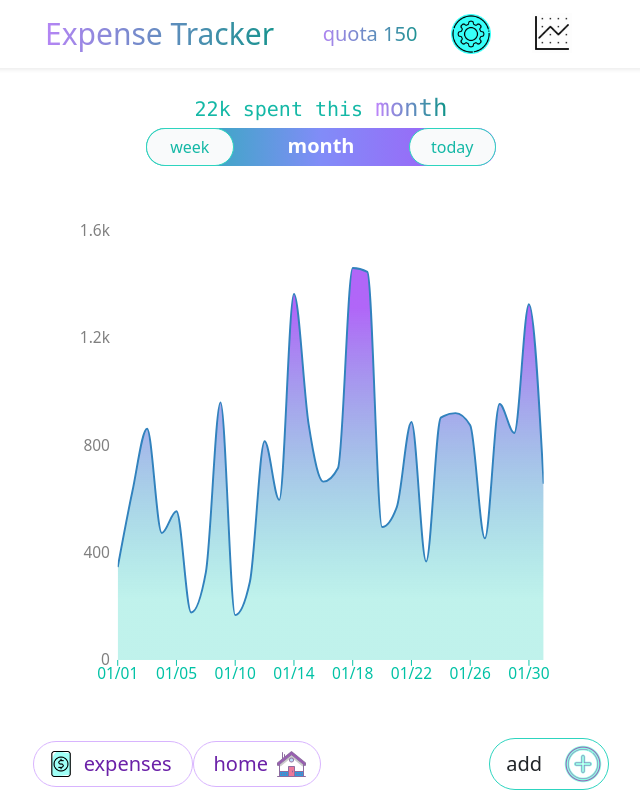
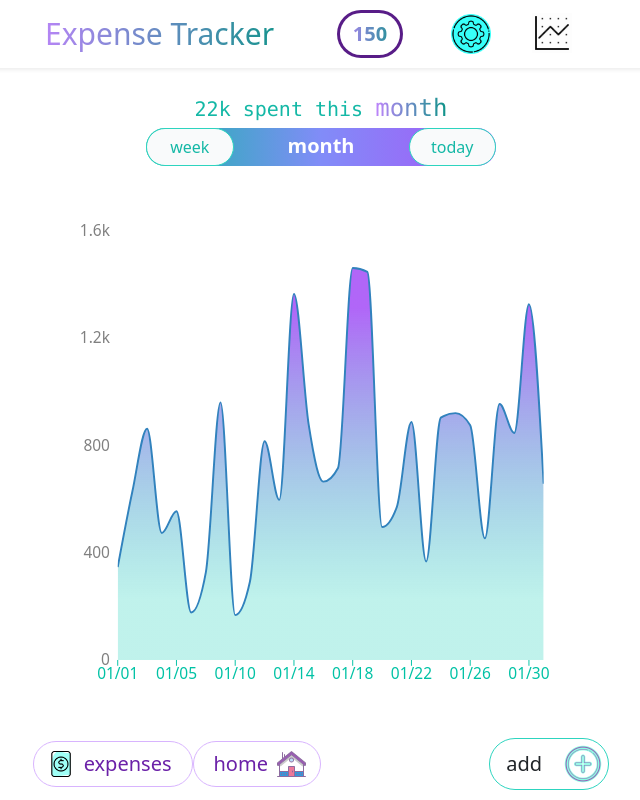
Before and after one commit to ahmadkhudai/next-tracker, a Next.js app: page / in a window 1280 px wide. Shown: the whole page, without its empty margins (319-959 px from the left). Built offline with nearby package versions, Linux system fonts and the light colour scheme.

Commit message:
hid home stats for now

```diff
--- a/pages/components/HomeHeader/HomeHeader.tsx
+++ b/pages/components/HomeHeader/HomeHeader.tsx
@@ -57,7 +57,7 @@ export default function HomeHeader(props: Props) {
                                 Tracker</p>  <OutlineRoundedButton onClick={() => {
                             openPanel(OptionsPanels.QuotaPanel)
                         }}
-                                                                   styleClasses={" text-center w-auto text-transparent bg-clip-text bg-gradient-to-r from-purple-400 to-teal-600 text-xl "}>quota {settings?.maxAcceptableRange.value}</OutlineRoundedButton>
+                                                                   styleClasses={" text-center w-auto text-transparent bg-clip-text bg-gradient-to-r from-purple-400 to-teal-600 font-bold text-xl ring ring-purple-900"}>{settings?.maxAcceptableRange.value}</OutlineRoundedButton>
 
                             <OutlineRoundedButton
                                 styleClasses="btn  hover:font-thin  ak_slow_transition  py-0 px-0  hover:bg-purple-700  flex align-items-center justify-between "
```
